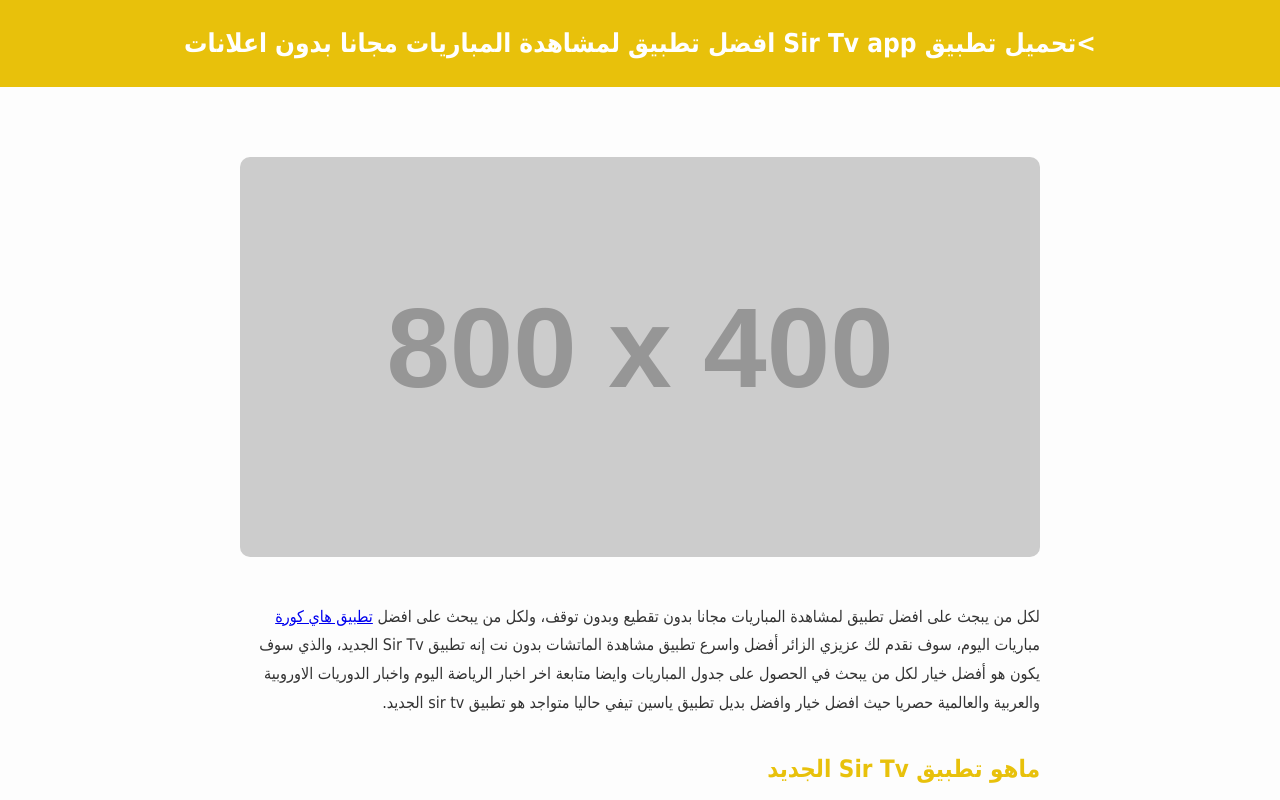
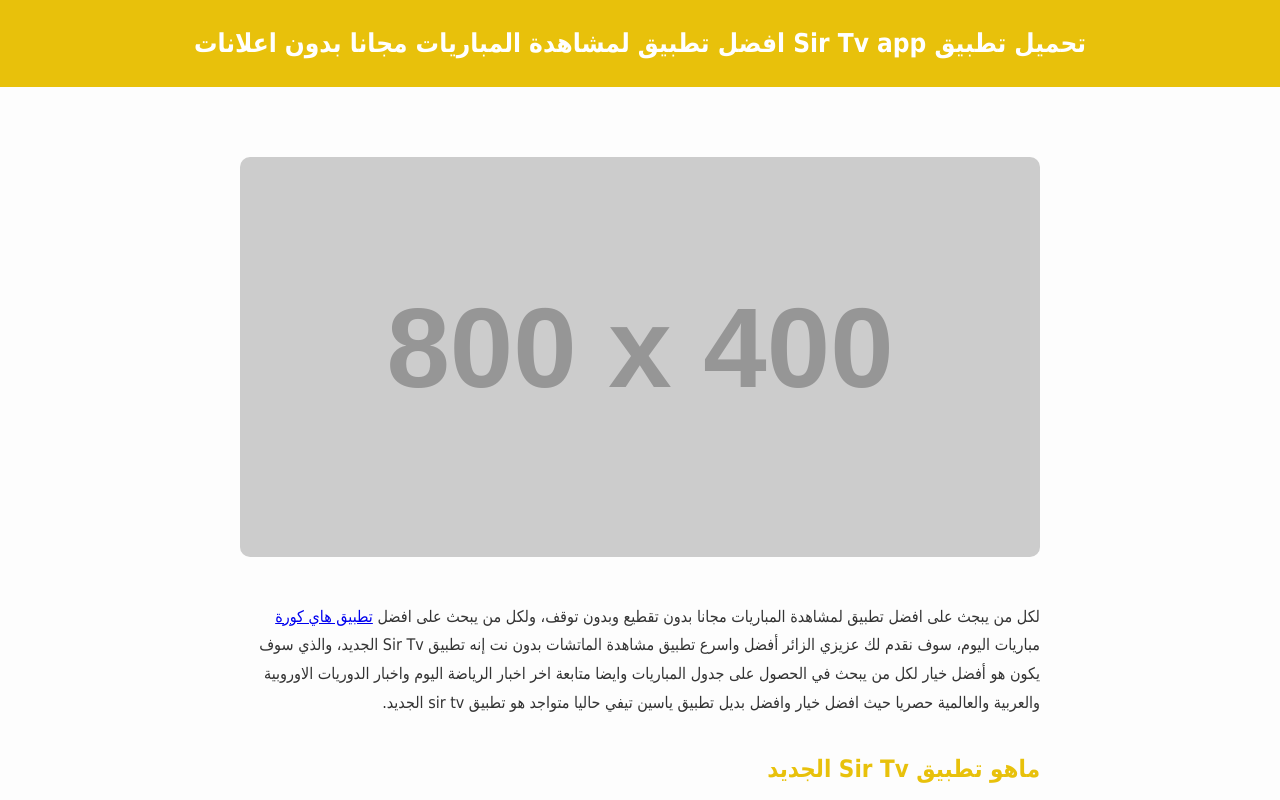
Before and after one commit to hihi2app/hihi2, a plain HTML site: page sir-tv-app.html in a window 1280 px wide. Shown: the top 800 px of the page. Drawn offline with Linux system fonts and the light colour scheme; placeholder pictures from the web are drawn by us.

Commit message:
Update sir-tv-app.html

```diff
--- a/sir-tv-app.html
+++ b/sir-tv-app.html
@@ -100,7 +100,7 @@
 <body>
 
   <header>
-    <h1>>تحميل تطبيق Sir Tv app افضل تطبيق لمشاهدة المباريات مجانا بدون اعلانات</h1>
+    <h1>تحميل تطبيق Sir Tv app افضل تطبيق لمشاهدة المباريات مجانا بدون اعلانات</h1>
   </header>
 
   <main>
```
